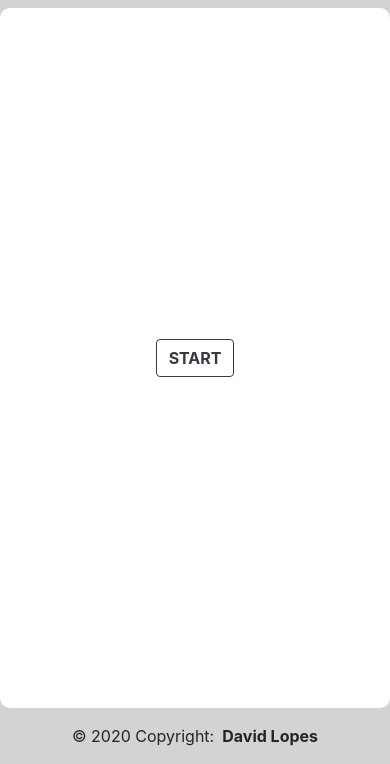
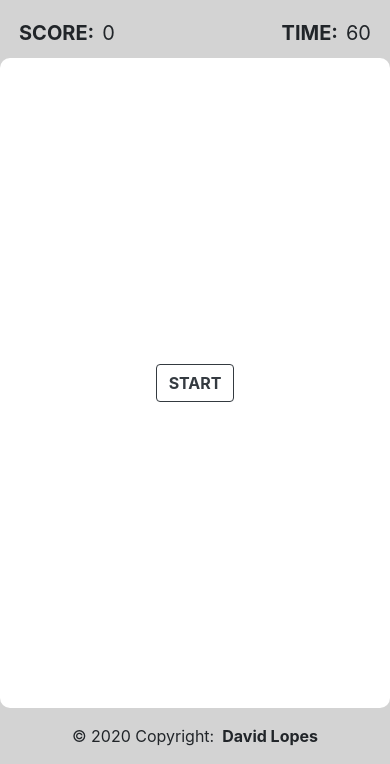
Before and after one commit to DavidmLopes/ReactionGame, a plain HTML site: page index.html in a window 390 px wide. Shown: the part 80-844 px from the top of the page. Drawn offline with Linux system fonts and the light colour scheme.

Commit message:
Score and Time to design

```diff
--- a/_css/style.css
+++ b/_css/style.css
@@ -5,17 +5,17 @@ body, html {
     background-color: lightgray;
 }
 
+#info {
+    font-size:20px;
+    margin-left: 5%;
+    margin-right: 5%;
+}
+
 #game {
     background-color: white;
     margin-left: 5%;
     margin-right: 5%;
     border-radius: 10px;
-}
-@media (max-width: 576px) {
-    #game {
-        margin-left: 0;
-        margin-right: 0;
-    }
 }
 
 #circle {
@@ -26,3 +26,14 @@ body, html {
     border-radius: 50%;
     display: none;
 }
+
+@media (max-width: 576px) {
+    #game {
+        margin-left: 0;
+        margin-right: 0;
+    }
+    #info {
+        margin-left: 0;
+        margin-right: 0;
+    }
+}
--- a/index.html
+++ b/index.html
@@ -11,6 +11,20 @@
     <header class="row justify-content-center py-3">
         <h1>REACTION GAME</h1>
     </header>
+    <div id="info" class="row">
+        <div class="col-6">
+            <div class="row">
+                <div class="mx-1"><b>SCORE:</b></div>
+            <div id="scoreNumber" class="mx-1">0</div>
+            </div>
+        </div>
+        <div class="col-6">
+            <div class="row float-right">
+                <div class="mx-1"><b>TIME:</b></div>
+            <div id="timeNumber" class="mx-1">60</div>
+            </div>
+        </div>
+    </div>
     <div id="game" class="row flex-grow-1">
         <button id="startButton" type="button" class="btn btn-outline-dark mx-auto my-auto" onclick="start()">
             <b>START</b>
@@ -20,8 +34,8 @@
     </div>
     <footer class="row justify-content-center py-3">
         <div class="row my-auto">
-            <div id="copyright" class="my-auto mx-1">© 2020 Copyright:</div>
-            <div id="name" class="my-auto mx-1"><b>David Lopes</b></div>
+            <div class="my-auto mx-1">© 2020 Copyright:</div>
+            <div class="my-auto mx-1"><b>David Lopes</b></div>
         </div>
     </footer>
 </body>
```
